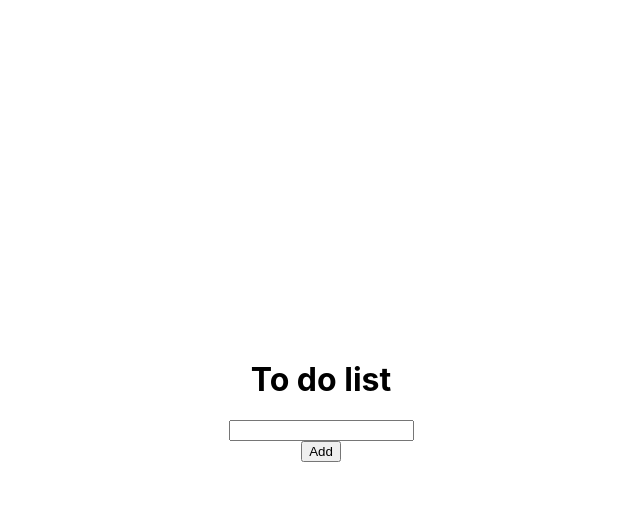
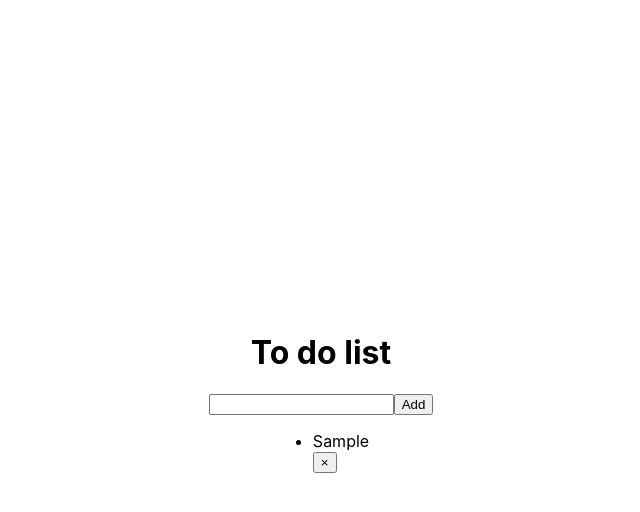
Before and after one commit to BastienVienet/gammadia-todolist-exercice-react, a React (Create React App) app: page / in a window 1280 px wide. Both pictures are taken after typing "Sample" into the empty fields and a click on the button "Add". Shown: the top 512 px of the page, without its empty margins (319-959 px from the left). Built offline with nearby package versions, Linux system fonts and the light colour scheme.

Commit message:
Adding add,delete and localstorage function

```diff
--- a/src/components/App.js
+++ b/src/components/App.js
@@ -1,5 +1,8 @@
-import React, {useState} from "react";
+import React, {useEffect, useState} from "react";
 import styled from "styled-components";
+import {ToDoItem} from "./ToDoItem";
+import {ToDoSetter} from "./ToDoSetter";
+import {useToDo} from "../hooks/useToDo";
 
 const Container = styled.div`
   display: flex;
@@ -9,32 +12,43 @@ const Container = styled.div`
   min-height: 100vh;
 `
 
-function App() {
+export const App = () => {
 
-    const [toDoList, setToDoList] = useState([])
+    const savedToDoList = localStorage.getItem('toDoList')
+    const [toDoList, setToDoList] = useState(savedToDoList ? JSON.parse(savedToDoList): [])
     const [input, setInput] = useState("")
+    const {triggerAlert} = useToDo()
+
+    useEffect(() => {
+        localStorage.setItem('toDoList', JSON.stringify(toDoList));
+    }, [toDoList])
 
     const addTodo = (todo) => {
         const newTodo = {
-            id: Math.floor(Math.random() * 100),
-            todo : todo
+            id: Math.floor(Math.random() * 10000),
+            text: todo
         };
-        // Add the todo to the list
+        // Add the to-do to the list
         setToDoList(([...toDoList, newTodo]));
         // Clear input box
         setInput('');
+        triggerAlert(newTodo.id + ' - ' + todo);
+    }
+
+    const deleteTodo = (id) => {
+        const newToDoList = toDoList.filter((todo) => todo.id !== id);
+        setToDoList(newToDoList);
     }
 
     return (
         <Container>
             <h1>To do list</h1>
-            <input type="text"
-                   value={input}
-                   onChange={(event) => setInput(event.target.value)}
-            />
-            <button onClick={() => addTodo(input)}>Add</button>
+            <ToDoSetter onAdd={addTodo} input={input} setInput={setInput}></ToDoSetter>
+            <ul>
+                {toDoList.map((todo, index) => {
+                    return <ToDoItem key={index} todo={todo} onDelete={deleteTodo}></ToDoItem>
+                })}
+            </ul>
         </Container>
     );
 }
-
-export default App;
--- /dev/null
+++ b/src/components/ToDoItem.js
@@ -0,0 +1,6 @@
+export const ToDoItem = ({todo, onDelete}) => {
+    return <li>
+        <div>{todo.text}</div>
+        <button onClick={() => onDelete(todo.id)}>&times;</button>
+    </li>
+}
--- /dev/null
+++ b/src/components/ToDoSetter.js
@@ -0,0 +1,23 @@
+import React from "react";
+
+
+export const ToDoSetter = ({input, setInput, onAdd}) => {
+    const handleEnterPress = event => {
+        if (event.keyCode === 13) {
+            onAdd(input);
+        }
+    };
+
+    return (
+        <div>
+            <input onKeyDown={handleEnterPress}
+                   type="text"
+                   value={input}
+                   onChange={(event) => setInput(event.target.value)}
+            />
+            <button onClick={() => onAdd(input)}>Add</button>
+        </div>
+
+    )
+
+}
--- /dev/null
+++ b/src/hooks/useToDo.js
@@ -0,0 +1,7 @@
+export const useToDo = () => {
+    const myAlert = (text) => {
+        alert(text);
+    }
+
+    return {triggerAlert : myAlert}
+}
--- a/src/index.js
+++ b/src/index.js
@@ -1,7 +1,7 @@
 import React from 'react';
 import ReactDOM from 'react-dom/client';
 import './styles/index.css';
-import App from './components/App';
+import {App} from './components/App';
 
 const root = ReactDOM.createRoot(document.getElementById('root'));
 root.render(
```
